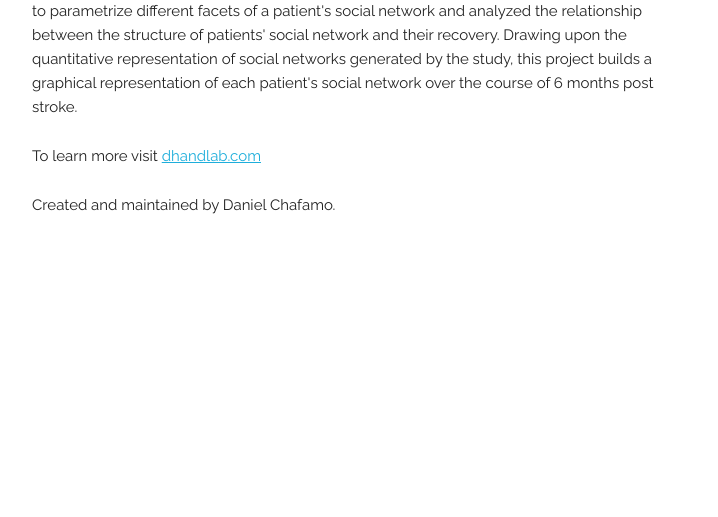
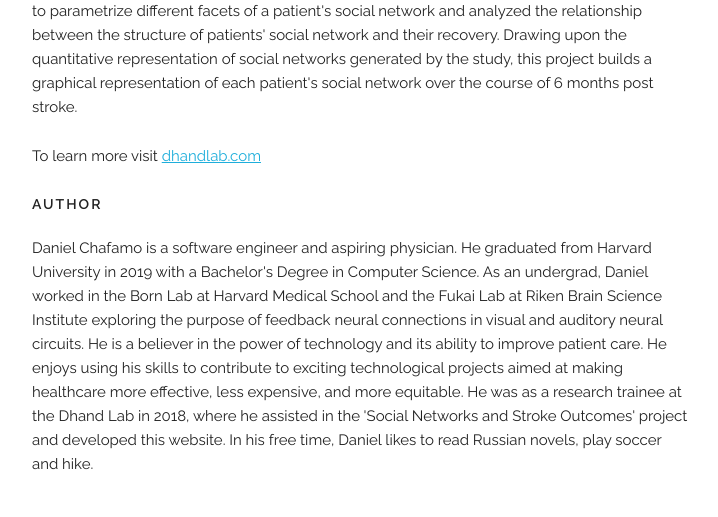
Before and after one commit to DanielChafamo/NetVis, a Django app: page /about/ in a window 1280 px wide. Shown: the part 283-800 px from the top of the page, without its empty margins (280-998 px from the left). Run offline with Django 3.2, Linux system fonts and the light colour scheme; some libraries are stand-ins or nearby versions.

Commit message:
BWH-03 | timeline

```diff
--- a/Graphs/templates/graphs/about.html
+++ b/Graphs/templates/graphs/about.html
@@ -58,8 +58,22 @@
             <p>
               To learn more visit <a href="https://www.dhandlab.com/">dhandlab.com</a>
             </p>
+
+            <h6 class="docs-header">Author</h6>
             <p>
-               Created and maintained by Daniel Chafamo.
+              Daniel Chafamo is a software engineer and aspiring physician. He graduated from Harvard
+               University in 2019 with a Bachelor's Degree in Computer Science.
+
+              As an undergrad, Daniel worked in the Born Lab at Harvard Medical School and
+              the Fukai Lab at Riken Brain Science Institute exploring the purpose of feedback
+              neural connections in visual and auditory neural circuits.
+
+              He is a believer in the power of technology and its ability to improve patient care.
+               He enjoys using his skills to contribute to exciting technological projects aimed at making
+              healthcare more effective, less expensive, and more equitable. He was as a research trainee
+              at the Dhand Lab in 2018, where he assisted in the 'Social Networks and Stroke Outcomes' project
+              and developed this website.
+              In his free time, Daniel likes to read Russian novels, play soccer and hike.
             </p>
 
 <!--            <p>-->
```
